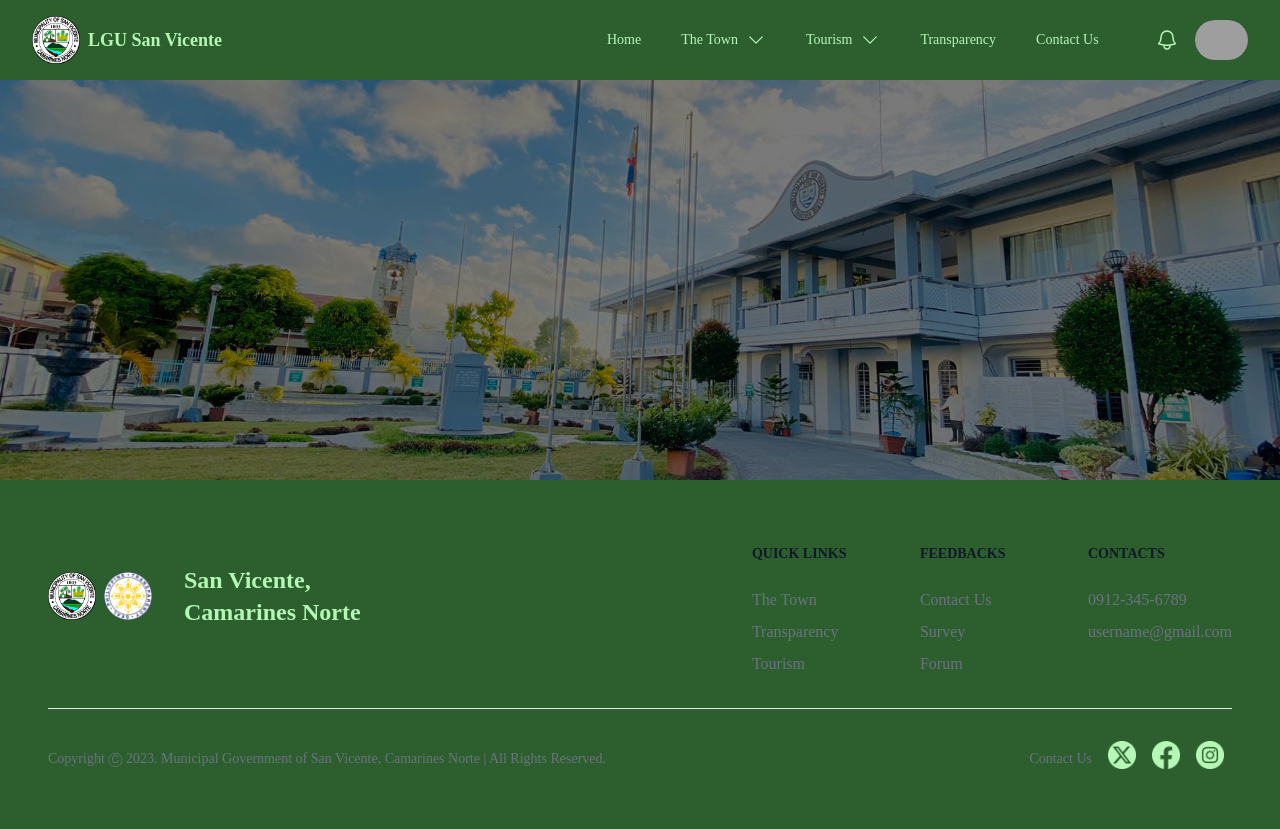
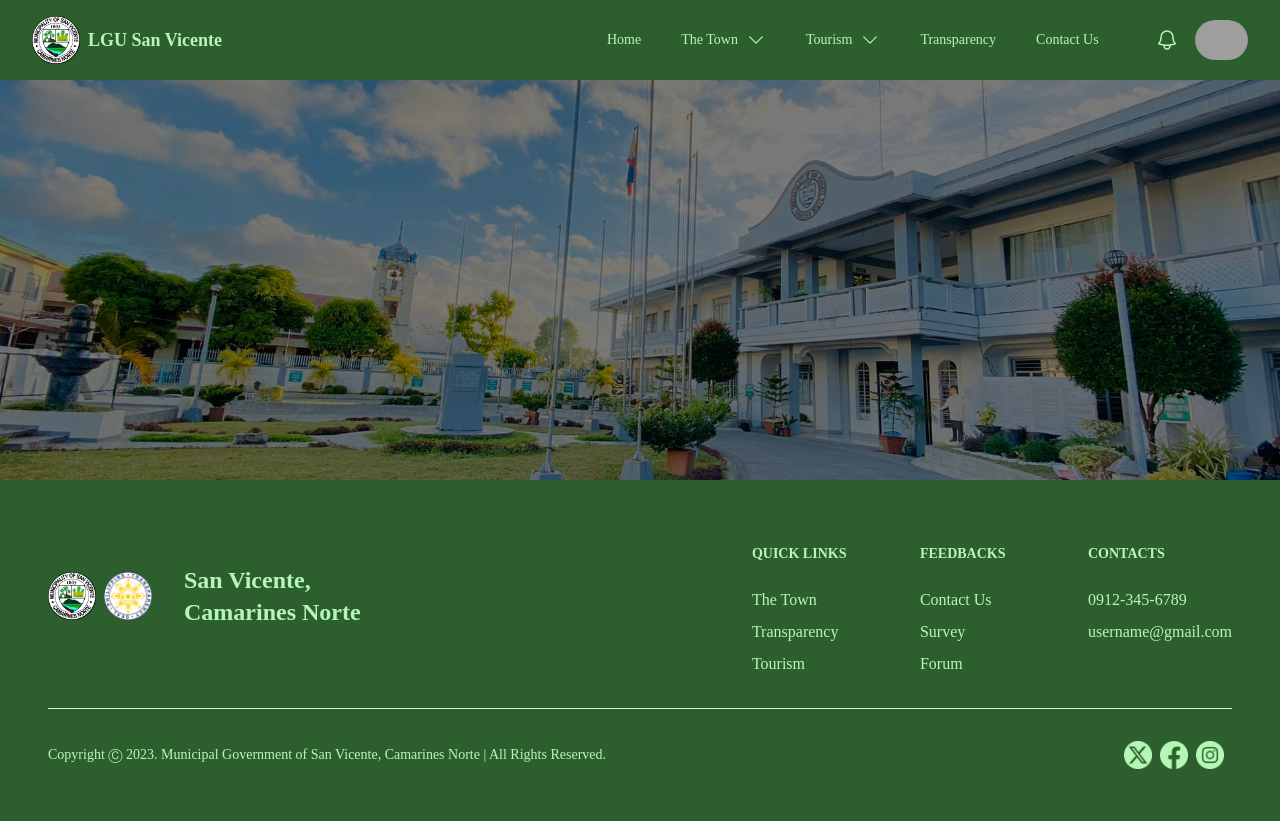
Before and after one commit to aechano/Vicenture-SAD, a React (Create React App) app: page /debug in a window 1280 px wide. Built offline with nearby package versions, Linux system fonts and the light colour scheme; grey boxes are pictures that could not be loaded.

Commit message:
footerrr

```diff
--- a/src/components/Footer.js
+++ b/src/components/Footer.js
@@ -8,7 +8,7 @@ function Footer() {
 
           <footer>
             <div class="mx-auto w-full max-w-screen-xl p-4 py-6 lg:py-8">
-              <div class="md:flex md:justify-between">
+              <div class="lg:flex lg:justify-between">
                 <div class="mb-6 md:mb-0">
                   <a href="https://flowbite.com/" class="flex items-center">
                     <img src={require('./../res/img/logo.png')} class="h-12 w-auto mt-5 pr-2" alt="FlowBite Logo" />
@@ -26,8 +26,8 @@ function Footer() {
                 </div>
                 <div class="grid grid-cols-2 gap-8 sm:gap-6 sm:grid-cols-3">
                   <div>
-                    <h2 class="mb-6 text-sm font-semibold text-gray-900 uppercase dark:text-lgu-lime">Quick Links</h2>
-                    <ul class="text-gray-500 dark:text-lgu-lime font-medium">
+                    <h2 class="mb-6 text-sm font-semibold text-lgu-lime uppercase dark:text-lgu-lime">Quick Links</h2>
+                    <ul class="text-lgu-lime dark:text-lgu-lime font-medium">
                       <li class="mb-2">
                         <a href="https://flowbite.com/" class="hover:underline">The Town</a>
                       </li>
@@ -40,8 +40,8 @@ function Footer() {
                     </ul>
                   </div>
                   <div>
-                    <h2 class="mb-6 text-sm font-semibold text-gray-900 uppercase dark:text-lgu-lime">Feedbacks</h2>
-                    <ul class="text-gray-500 dark:text-lgu-lime font-medium">
+                    <h2 class="mb-6 text-sm font-semibold text-lgu-lime uppercase dark:text-lgu-lime">Feedbacks</h2>
+                    <ul class="text-lgu-lime dark:text-lgu-lime font-medium">
                       <li class="mb-2">
                         <a href="https://github.com/themesberg/flowbite" class="hover:underline ">Contact Us</a>
                       </li>
@@ -54,8 +54,8 @@ function Footer() {
                     </ul>
                   </div>
                   <div>
-                    <h2 class="mb-6 text-sm font-semibold text-gray-900 uppercase dark:text-lgu-lime">Contacts</h2>
-                    <ul class="text-gray-500 dark:text-lgu-lime font-medium">
+                    <h2 class="mb-6 text-sm font-semibold text-lgu-lime uppercase dark:text-lgu-lime">Contacts</h2>
+                    <ul class="text-lgu-lime dark:text-lgu-lime font-medium">
                       <li class="mb-2">
                         <p>0912-345-6789</p>
                       </li>
@@ -67,26 +67,25 @@ function Footer() {
                 </div>
               </div>
               <hr class="my-6 border-gray-200 sm:mx-auto dark:border-lgu-lime lg:my-8" />
-              <div class="sm:flex sm:items-center sm:justify-between">
-                <span class="text-sm text-gray-500 sm:text-center dark:text-lgu-lime">Copyright Ⓒ 2023. Municipal Government of San Vicente, Camarines Norte | All Rights Reserved.
+              <div class="lg:flex lg:items-center lg:justify-between">
+                <span class="text-sm text-lgu-lime sm:text-center dark:text-lgu-lime">Copyright Ⓒ 2023. Municipal Government of San Vicente, Camarines Norte | All Rights Reserved.
                 </span>
-                <div class="flex mt-4 sm:justify-center sm:mt-0">
-                  <h1 className="text-sm text-gray-500 sm:text-center dark:text-lgu-lime m-2">Contact Us</h1>
-                  <a href="#" class="text-gray-500 hover:text-gray-900 dark:hover:text-white">
+                <div class="flex mt-4 sm:justify-start lg:mt-0">
+                  <a href="#" class="text-lgu-lime hover:text-gray-900 dark:hover:text-white">
                     <img
-                      className="w-auto h-7 px-2 "
+                      className="w-auto h-7 pr-2 "
                       src={require('./../res/img/x.png')}
                     />
                   </a>
                   <a href="#" class="text-gray-500 hover:text-gray-900 dark:hover:text-white">
                     <img
-                      className="w-auto h-7 px-2"
+                      className="w-auto h-7 pr-2"
                       src={require('./../res/img/facebook.png')}
                     />
                   </a>
                   <a href="#" class="text-gray-500 hover:text-gray-900 dark:hover:text-white">
                     <img
-                      className="w-auto h-7 px-2"
+                      className="w-auto h-7 pr-2"
                       src={require('./../res/img/instagram.png')}
                     />
                   </a>
```
